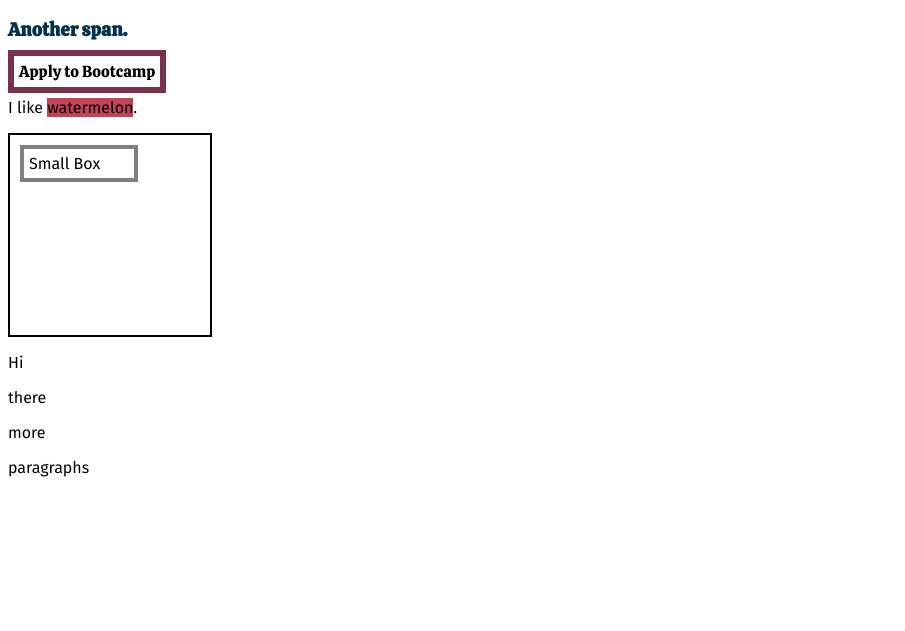
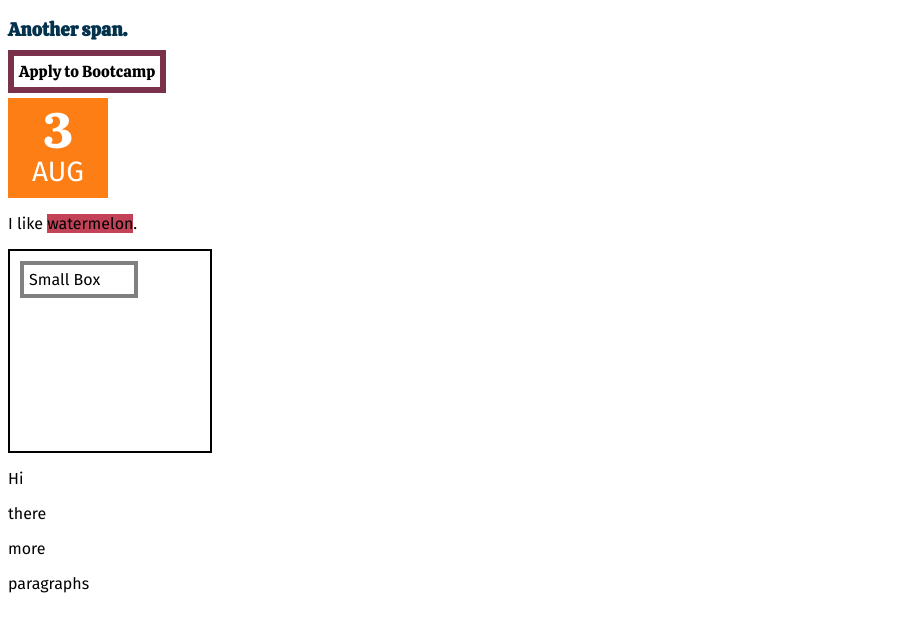
Before and after one commit to dwolverton/html-css-adventures, a plain HTML site: page index.html in a window 1280 px wide. Shown: the part 119-750 px from the top of the page, without its empty margins (0-905 px from the left). Drawn offline with Linux system fonts and the light colour scheme.

Commit message:
date box

```diff
--- a/index.html
+++ b/index.html
@@ -17,9 +17,15 @@
       in 3 or 6 months.
     </h2>
     <h3>Another <span>span</span>.</h3>
-    <a href=""> Apply to Bootcamp
-
-    </a>
+    <p>
+      <a href="">Apply to Bootcamp</a>
+    </p>
+    <p>
+      <div class="datebox">
+        <div class="datebox-date">3</div>
+        <div class="datebox-month">Aug</div>
+      </div>
+    </p>
     <p>
       I like <span class="watermelon">watermelon</span>.
     </p>
--- a/style.css
+++ b/style.css
@@ -55,3 +55,20 @@ border-color: #E07D53;
     top: 10px;
     left: 10px;
 }
+
+.datebox {
+    width: 100px;
+    height: 100px;
+    background-color: #fd7e14;
+    color: white;
+    text-align: center;
+}
+.datebox-date {
+    font-size: 50px;
+    font-family: Calistoga, sans-serif;
+}
+.datebox-month {
+    font-size: 28px;
+    text-transform: uppercase;
+    margin-top: -8px;
+}
```
